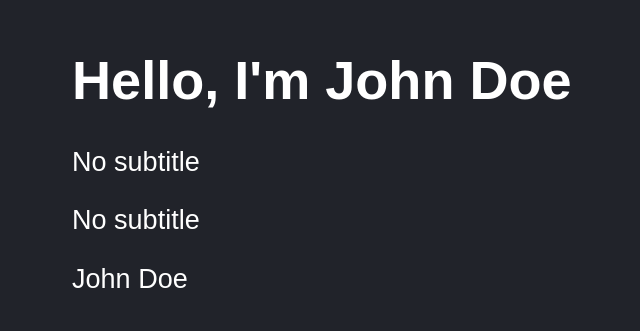
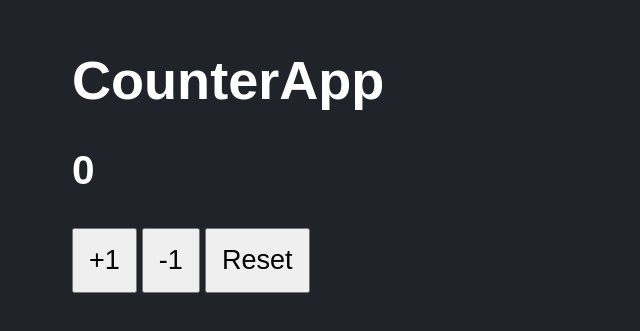
Before and after one commit to AAGuedes/react-primeros-pasos, a React (Vite) app: page / in a window 1280 px wide. Shown: the part 135-466 px from the top of the page, without its empty margins (76-716 px from the left). Built offline with nearby package versions, Linux system fonts and the light colour scheme.

Commit message:
Pruebas básicas de CounterApp

```diff
--- a/src/main.jsx
+++ b/src/main.jsx
@@ -2,14 +2,14 @@
 import ReactDOM from 'react-dom/client';
 
 // import { HelloWorldApp } from './HelloWorldApp';
-import { FirstApp } from './FirstApp';
-// import { CounterApp } from './CounterApp';
+// import { FirstApp } from './FirstApp';
+import { CounterApp } from './CounterApp';
 
 import './styles.css';
 
 ReactDOM.createRoot(document.getElementById('root')).render(
     <React.StrictMode>
-        {/* <CounterApp value={ 0 }/> */}
-        <FirstApp title="Hello, I'm John Doe"/>
+        <CounterApp value={ 0 }/>
+        {/* <FirstApp title="Hello, I'm John Doe"/> */}
     </React.StrictMode>
 );
```
Also changed, not shown: 2 other files (tests, documents, lock files or other folders).
